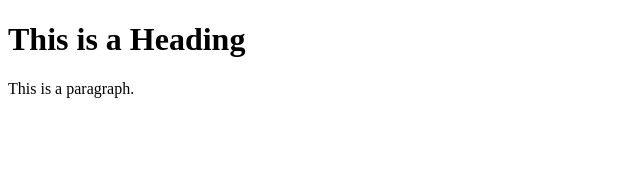
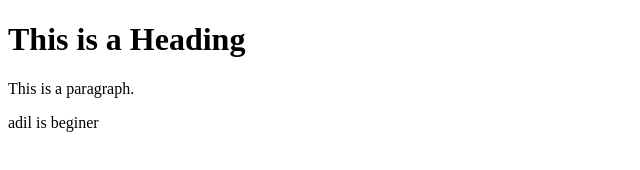
Before and after one commit to AisTattoo/latihan1, a plain HTML site: page index.html in a window 1280 px wide. Shown: the whole page, without its empty margins (0-640 px from the left). Drawn offline with Linux system fonts and the light colour scheme.

Commit message:
adil is beginer

```diff
--- a/index.html
+++ b/index.html
@@ -7,6 +7,6 @@
 
 <h1>This is a Heading</h1>
 <p>This is a paragraph.</p>
-
+<p>adil is beginer</p>
 </body>
 </html>
```
